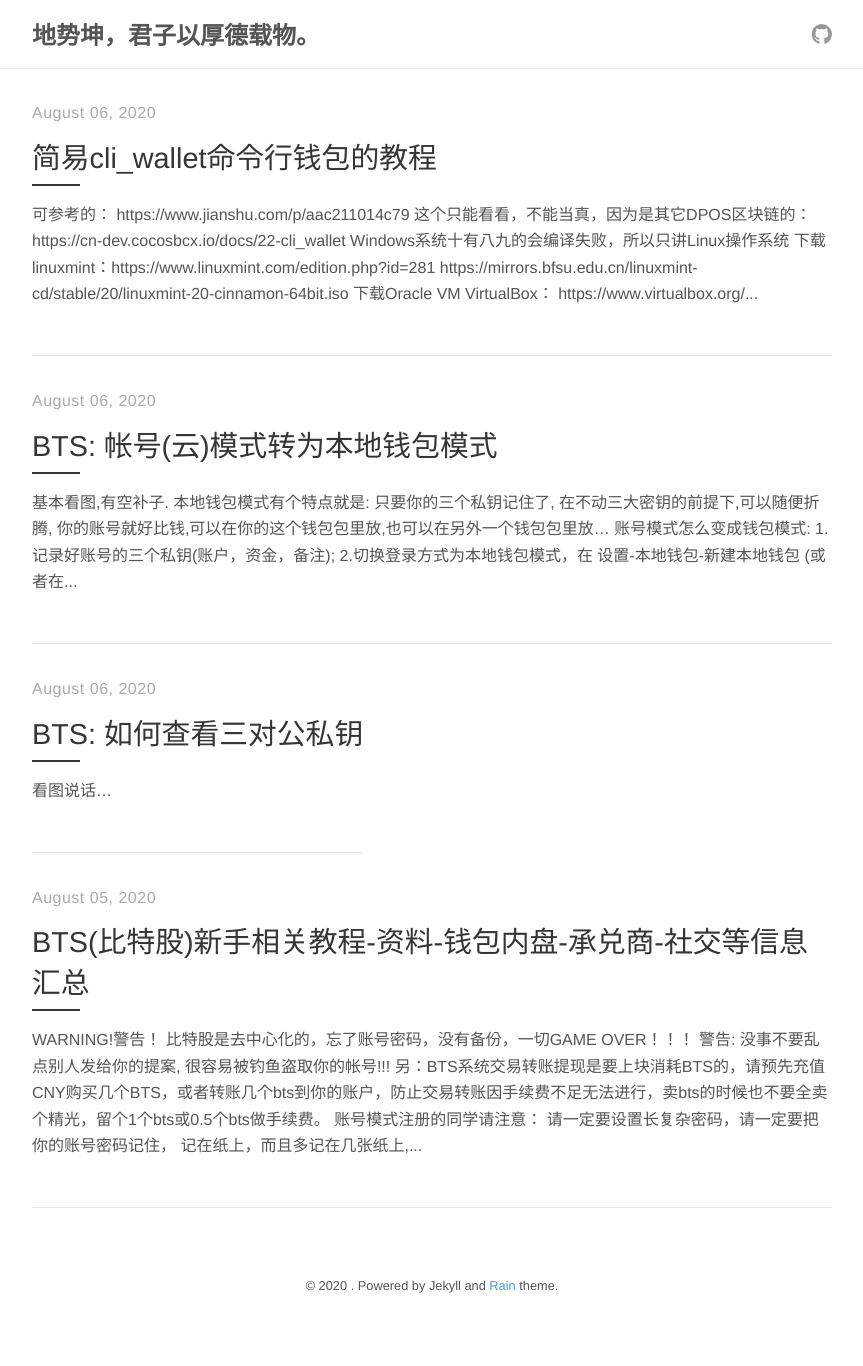
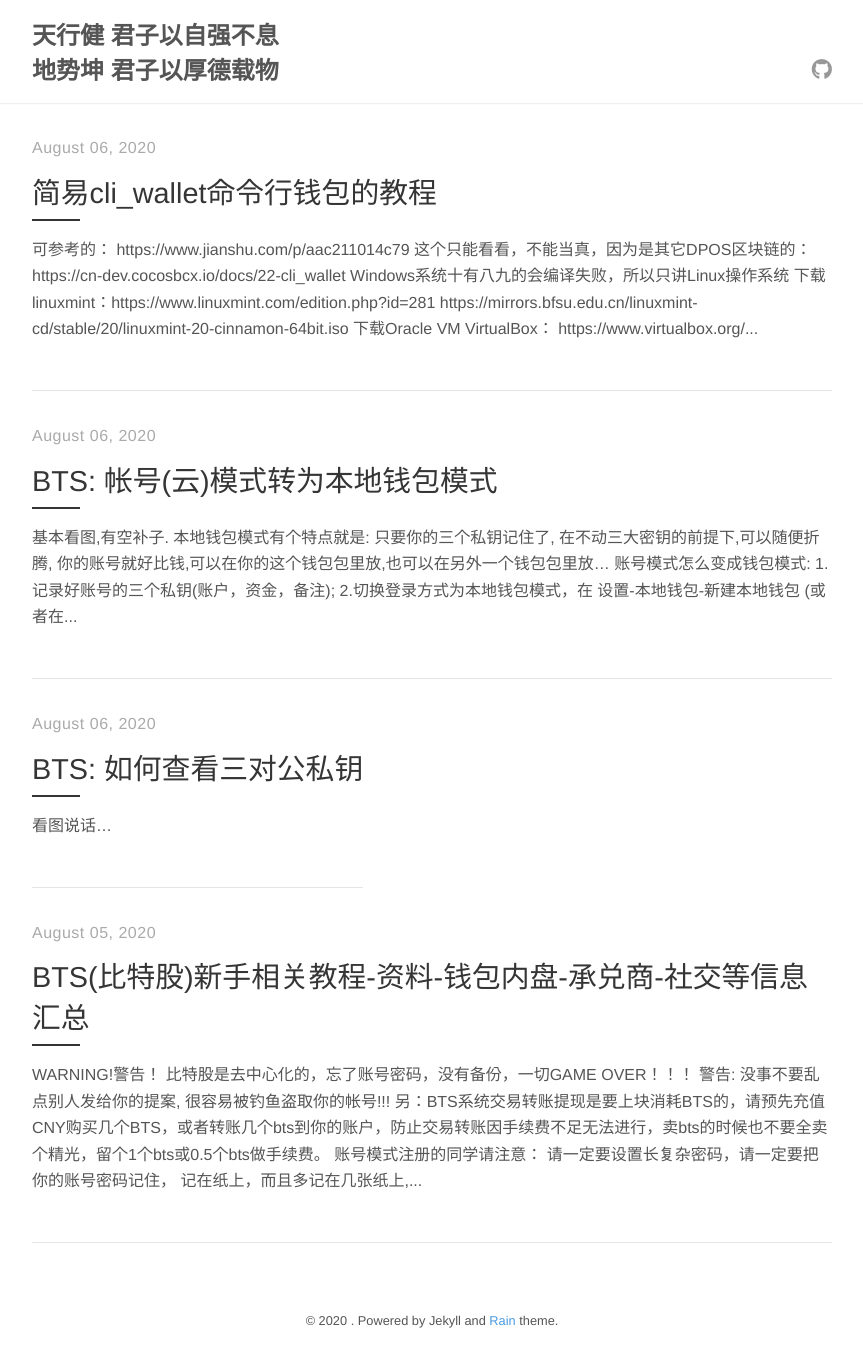
Before and after one commit to shulthz/shulthz.github.io, a Jekyll site: the page built from index.html, in a window 1280 px wide. Shown: the whole page, without its empty margins (208-1071 px from the left). Built offline with Jekyll 4.4.1, drawn with Linux system fonts in a browser that asks for light colours; nearby versions of some CDN libraries; the list of posts is cut into pages by our own code; before the commit the page ends 1331 px from its top, so only the background shows below that; part of the change alters nothing that is shown.

Commit message:
Update _config.yml

```diff
--- a/_config.yml
+++ b/_config.yml
@@ -1,7 +1,7 @@
 # Site settings
-title:          天行健，君子以自强不息。
-title:          地势坤，君子以厚德载物。
-description:
+title:          天行健 君子以自强不息<br> 地势坤 君子以厚德载物
+
+description:    众里寻他千百度，蓦然回首，那人却在，灯火阑珊处
 url:
 
 # Author
```
